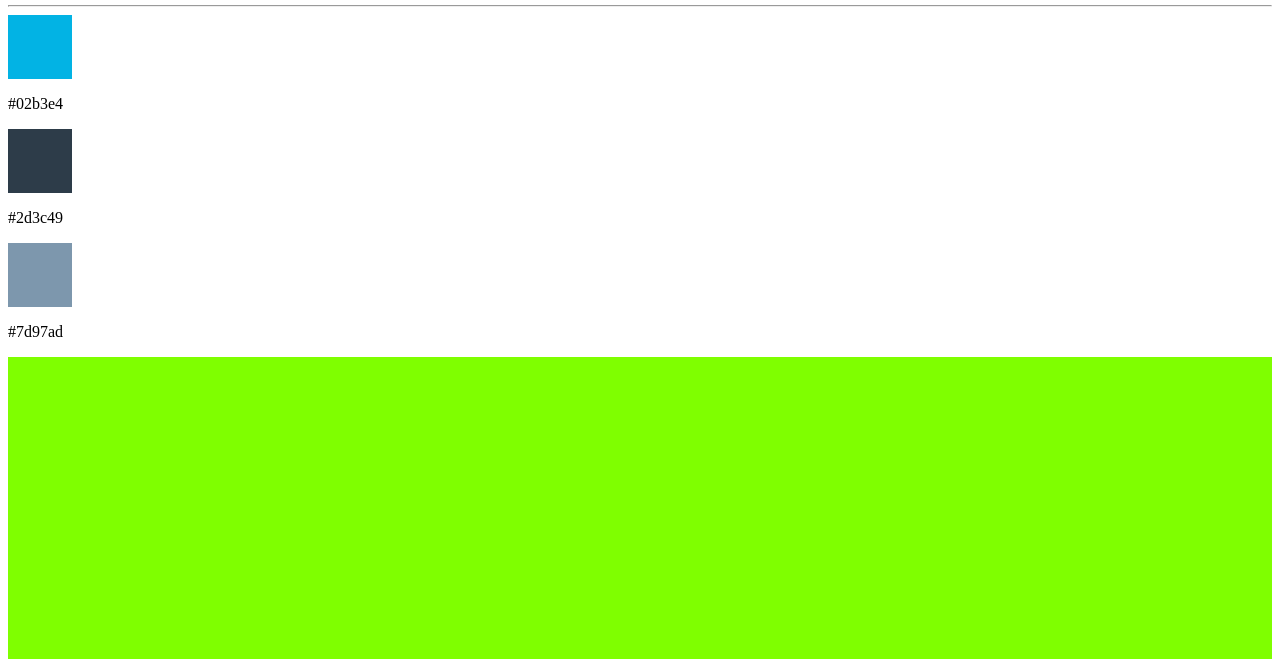
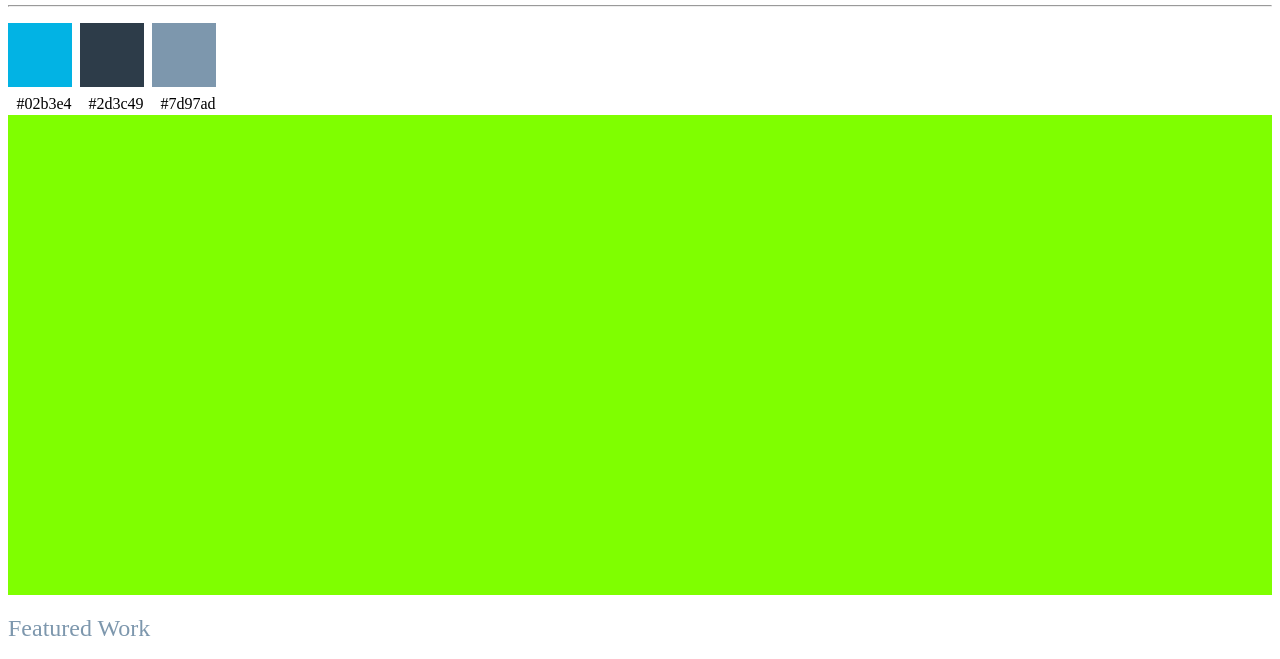
Before and after one commit to akudet/fsnd-proj2, a plain HTML site: page index.html in a window 1280 px wide. Shown: the part 106-765 px from the top of the page. Drawn offline with Linux system fonts and the light colour scheme.

Commit message:
add sidebar style

```diff
--- a/assets/css/main.css
+++ b/assets/css/main.css
@@ -1,3 +1,7 @@
+* {
+    box-sizing: border-box;
+}
+
 body {
     min-width: 320px;
 }
@@ -22,6 +26,25 @@ header {
 
 .header-text h4 {
     margin: 0.2em 0;
+}
+
+aside {
+    width: 100%;
+    display: flex;
+    flex-wrap: wrap;
+    align-items: center;
+}
+
+.side-item {
+    text-align: center;
+}
+
+.side-item .side-image {
+    margin: 8px 8px 8px 0;
+}
+
+.side-item p {
+    margin: 0.1em;
 }
 
 main {
--- a/index.html
+++ b/index.html
@@ -18,15 +18,15 @@
 </header>
 <hr>
 <aside>
-    <section>
+    <section class="side-item">
         <div class="side-image" style="background-color: #02b3e4"></div>
         <p>#02b3e4</p>
     </section>
-    <section>
+    <section class="side-item">
         <div class="side-image" style="background-color: #2d3c49"></div>
         <p>#2d3c49</p>
     </section>
-    <section>
+    <section class="side-item">
         <div class="side-image" style="background-color: #7d97ad"></div>
         <p>#7d97ad</p>
     </section>
```
